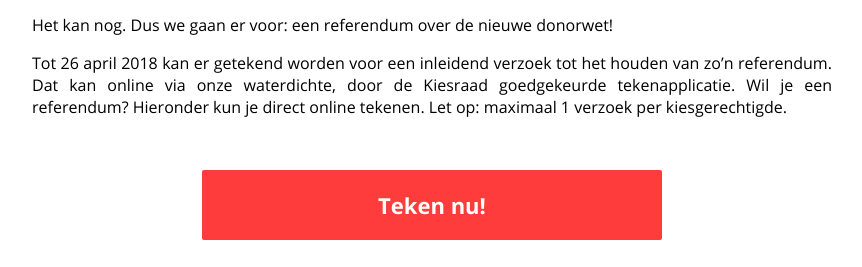
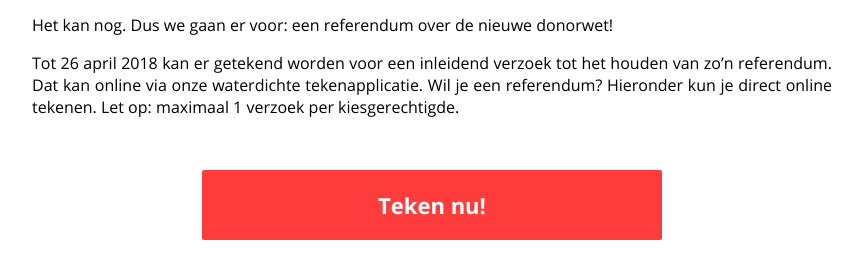
Before and after one commit to GeenPeil/hartvoordemocratie.nl, a plain HTML site: page index.html in a window 1280 px wide. Shown: the part 533-800 px from the top of the page, without its empty margins (208-1070 px from the left). Drawn offline with Linux system fonts and the light colour scheme.

Commit message:
aanpassing in de tekst

```diff
--- a/index.html
+++ b/index.html
@@ -16,7 +16,7 @@
 		</ul>
 		<h1>TEKEN NU VOOR EEN REFERENDUM OVER DE DONORWET</h1>
 		<p>Het kan nog. Dus we gaan er voor: een referendum over de nieuwe donorwet!</p>
-		<p>Tot 26 april 2018 kan er getekend worden voor een inleidend verzoek tot het houden van zo’n referendum. Dat kan online via onze waterdichte, door de Kiesraad goedgekeurde tekenapplicatie. Wil je een referendum? Hieronder kun je direct online tekenen. Let op: maximaal 1 verzoek per kiesgerechtigde.</p>
+		<p>Tot 26 april 2018 kan er getekend worden voor een inleidend verzoek tot het houden van zo’n referendum. Dat kan online via onze waterdichte tekenapplicatie. Wil je een referendum? Hieronder kun je direct online tekenen. Let op: maximaal 1 verzoek per kiesgerechtigde.</p>
 		<div class="center space">
 			<p><a href="https://referendum.nl" class="btn">Teken nu!</a></p>
 		</div>
```
